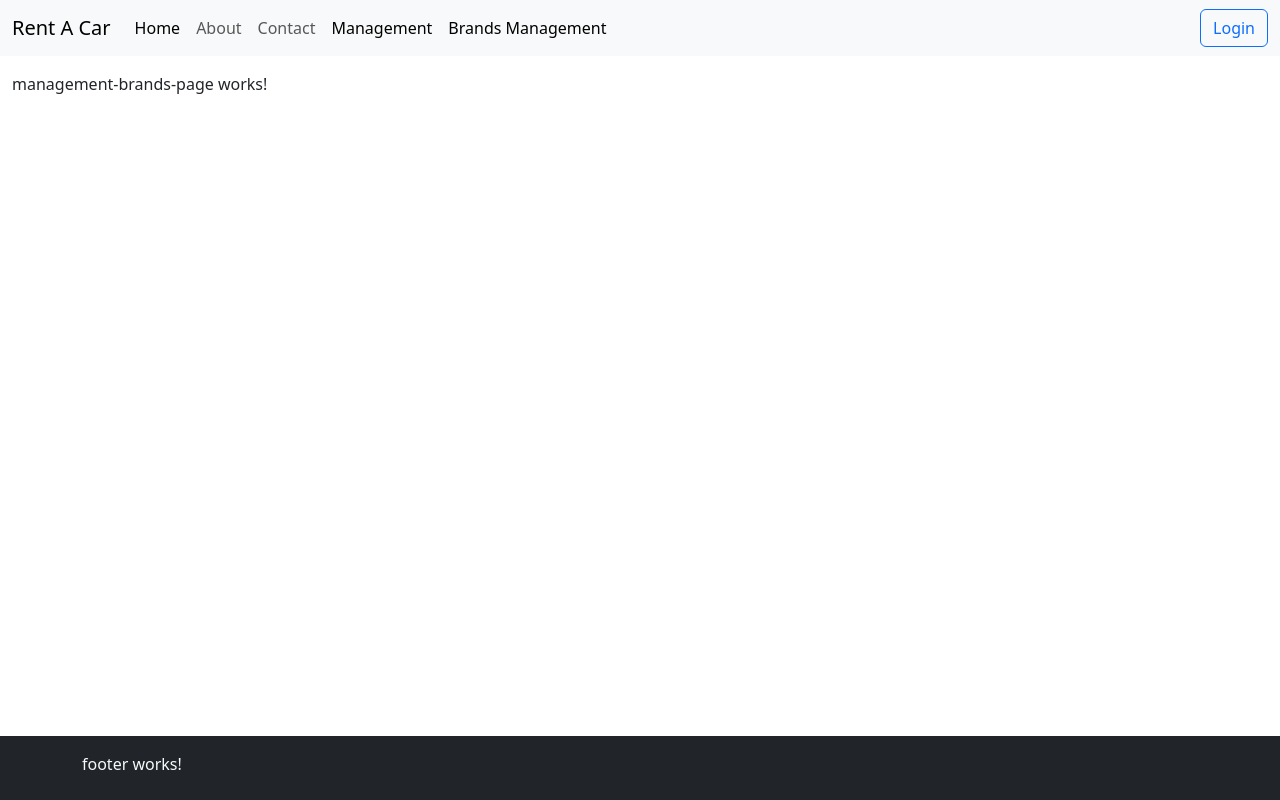
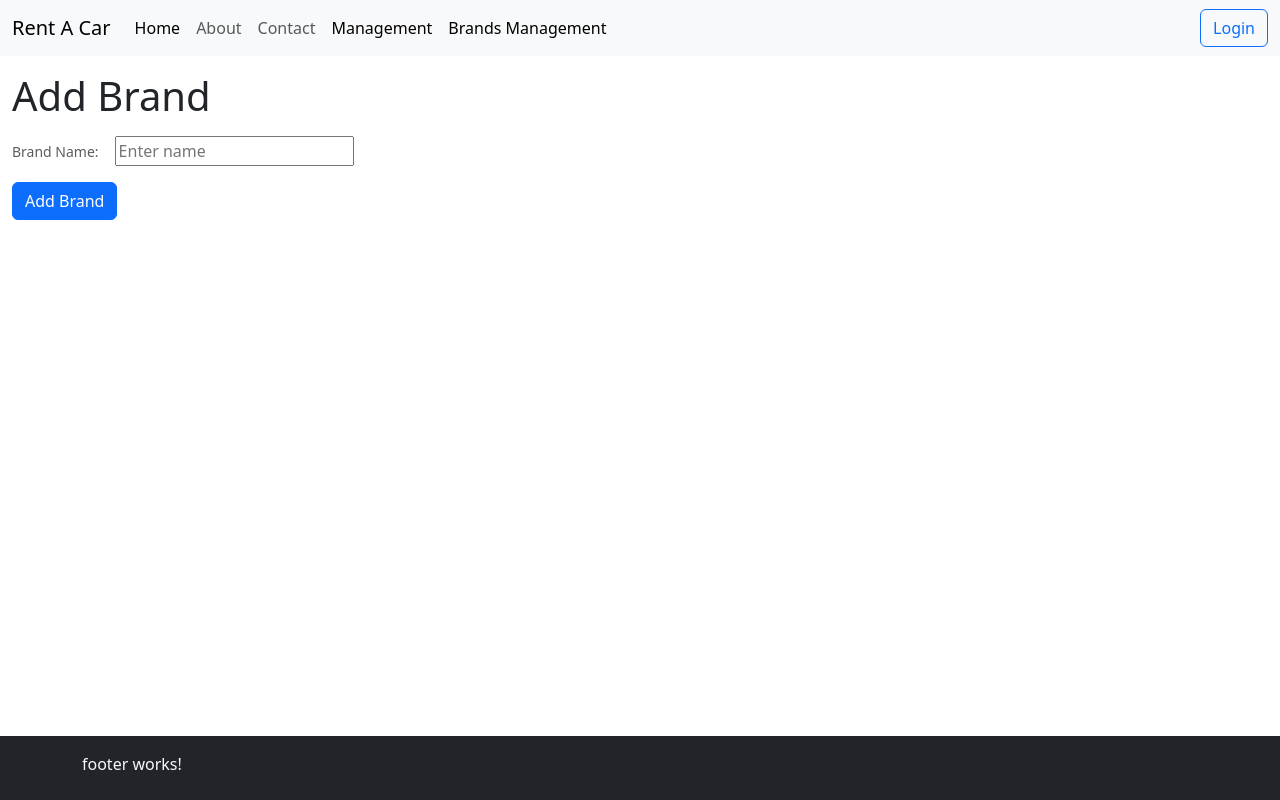
Before and after one commit to ahmet-cetinkaya-instruction/tobeto-3a-javafs-angular, an Angular app: page /management/brands in a window 1280 px wide. Built offline with nearby package versions, Linux system fonts and the light colour scheme; sample sign-in values are in the browser's storage.

Commit message:
add forms

```diff
--- /dev/null
+++ b/src/app/features/brands/components/add-brand-form/add-brand-form.component.html
@@ -0,0 +1,28 @@
+<!-- Forms -->
+<!-- <label for="nameInput" class="form-text text-muted">Brand Name:</label>
+<input [(ngModel)]="nameInput" type="text" placeholder="Brand Name" id="nameInput" /> -->
+<!-- Two way binding -->
+<!-- Input her değiştiğinde ilgili state'imi güncelliyor olucak. -->
+<!-- Aynı şekilde TS tarafında da state'in değeri değiştirilde input da güncellenmiş olacak -->
+
+<!-- Reactive Forms -->
+<form [formGroup]="form" (ngSubmit)="onFormSubmit()">
+  <!-- <small *ngIf="errorMessage"> {{errorMessage}} </small> -->
+  <!-- Angular 17: -->
+  @if (formMessage) {
+  <small>{{ formMessage }}</small>
+  }
+
+  <div class="mt-3">
+    <label for="nameInput" class="form-text text-muted">Brand Name:</label>
+    <input
+      formControlName="name"
+      type="text"
+      placeholder="Enter name"
+      id="nameInput"
+      class="ms-3"
+    />
+  </div>
+
+  <app-button type="submit" class="mt-3"> Add Brand </app-button>
+</form>
--- /dev/null
+++ b/src/app/features/brands/components/add-brand-form/add-brand-form.component.scss
@@ -0,0 +1,3 @@
+:host {
+  display: block;
+}
--- /dev/null
+++ b/src/app/features/brands/components/add-brand-form/add-brand-form.component.ts
@@ -0,0 +1,86 @@
+import { CommonModule } from '@angular/common';
+import { ChangeDetectionStrategy, ChangeDetectorRef, Component, OnInit } from '@angular/core';
+import {
+  FormBuilder,
+  FormGroup,
+  ReactiveFormsModule,
+  Validators,
+} from '@angular/forms';
+import { ButtonComponent } from '../../../../shared/components/button/button.component';
+import {
+  BrandControllerService,
+  CreateBrandRequestParams,
+} from '../../../../shared/services/api';
+
+@Component({
+  selector: 'app-add-brand-form',
+  standalone: true,
+  imports: [
+    CommonModule,
+    // FormsModule,
+    ReactiveFormsModule,
+    ButtonComponent,
+  ],
+  templateUrl: './add-brand-form.component.html',
+  styleUrl: './add-brand-form.component.scss',
+  changeDetection: ChangeDetectionStrategy.OnPush,
+})
+export class AddBrandFormComponent implements OnInit {
+  form!: FormGroup;
+  formMessage: string | null = null;
+
+  constructor(
+    private formBuilder: FormBuilder,
+    private brandsService: BrandControllerService,
+    private change: ChangeDetectorRef
+  ) {}
+
+  ngOnInit(): void {
+    this.createForm();
+  }
+
+  createForm() {
+    // this.form = new FormGroup({
+    //   name: new FormControl('', [Validators.required]),
+    //   description: new FormControl('', [Validators.required]),
+    //   isActive: new FormControl(true, [Validators.required]),
+    // });
+    this.form = this.formBuilder.group({
+      name: ['', [Validators.required]],
+    });
+  }
+
+  add() {
+    const request: CreateBrandRequestParams = {
+      createBrandRequest: {
+        name: this.form.value.name,
+      },
+    };
+    this.brandsService.createBrand(request).subscribe({
+      next: (response) => {
+        // Next: Observable'dan gelen veri yakaladığımız fonksiyon
+        console.log(response);
+      },
+      error: (error) => {
+        // Error: Observable'dan gelen hata yakaladığımız fonksiyon
+        this.formMessage = error.error.message;
+        this.change.markForCheck(); // OnPush olduğu için bir sonraki bir olaya kadar değişikliği algılamaz. Böylece biz manuel olarak değişikliği algılamasını sağlıyoruz.
+      },
+      complete: () => {
+        // Complete: Observable'dan gelen veri akışının tamamlandığını bildiren fonksiyon. Complete çalıştığı taktirde observable'dan gelen veri akışı sona erer.
+        this.formMessage = 'Brand added successfully';
+        this.form.reset();
+        this.change.markForCheck();
+      },
+    });
+  }
+
+  onFormSubmit() {
+    if (this.form.invalid) {
+      this.formMessage = 'Please fill all required fields';
+      return;
+    }
+
+    this.add();
+  }
+}
--- a/src/app/features/brands/components/brands-list-menu/brands-list-menu.component.ts
+++ b/src/app/features/brands/components/brands-list-menu/brands-list-menu.component.ts
@@ -75,11 +75,13 @@ export class BrandsListMenuComponent implements OnInit {
   }
 
   get brandsMenuItems(): MenuItem[] {
-    return this.brands?.map((brand) => {
-      return {
-        label: brand.name!, // ! : null olmayan bir değer olduğunu belirtir.
-        click: (_: MouseEvent) => this.onSelectBrand(brand),
-      };
-    });
+    return (
+      this.brands?.map((brand) => {
+        return {
+          label: brand.name!, // ! : null olmayan bir değer olduğunu belirtir.
+          click: (_: MouseEvent) => this.onSelectBrand(brand),
+        };
+      }) ?? []
+    );
   }
 }
--- a/src/app/routes/management-page/management-brands-page/management-brands-page.component.html
+++ b/src/app/routes/management-page/management-brands-page/management-brands-page.component.html
@@ -1 +1,2 @@
-<p>management-brands-page works!</p>
+<h1>Add Brand</h1>
+<app-add-brand-form></app-add-brand-form>
--- a/src/app/routes/management-page/management-brands-page/management-brands-page.component.ts
+++ b/src/app/routes/management-page/management-brands-page/management-brands-page.component.ts
@@ -1,11 +1,13 @@
 import { CommonModule } from '@angular/common';
 import { ChangeDetectionStrategy, Component } from '@angular/core';
+import { AddBrandFormComponent } from '../../../features/brands/components/add-brand-form/add-brand-form.component';
 
 @Component({
   selector: 'app-management-brands-page',
   standalone: true,
   imports: [
     CommonModule,
+    AddBrandFormComponent
   ],
   templateUrl: './management-brands-page.component.html',
   styleUrl: './management-brands-page.component.scss',
--- a/src/app/shared/components/button/button.component.html
+++ b/src/app/shared/components/button/button.component.html
@@ -1,4 +1,4 @@
-<button type="button" [class]="buttonClass" (click)="onClick($event)">
+<button [type]="type" [class]="buttonClass" (click)="onClick($event)">
   <!-- $event ilgili eventin geçtiği datayı geçmemize olanak tanır. -->
 
   <!-- Component içerisine template geçmemize olanak tanır. -->
```
Also changed, not shown: src/app/shared/components/button/button.component.ts (+8 -1 lines).
